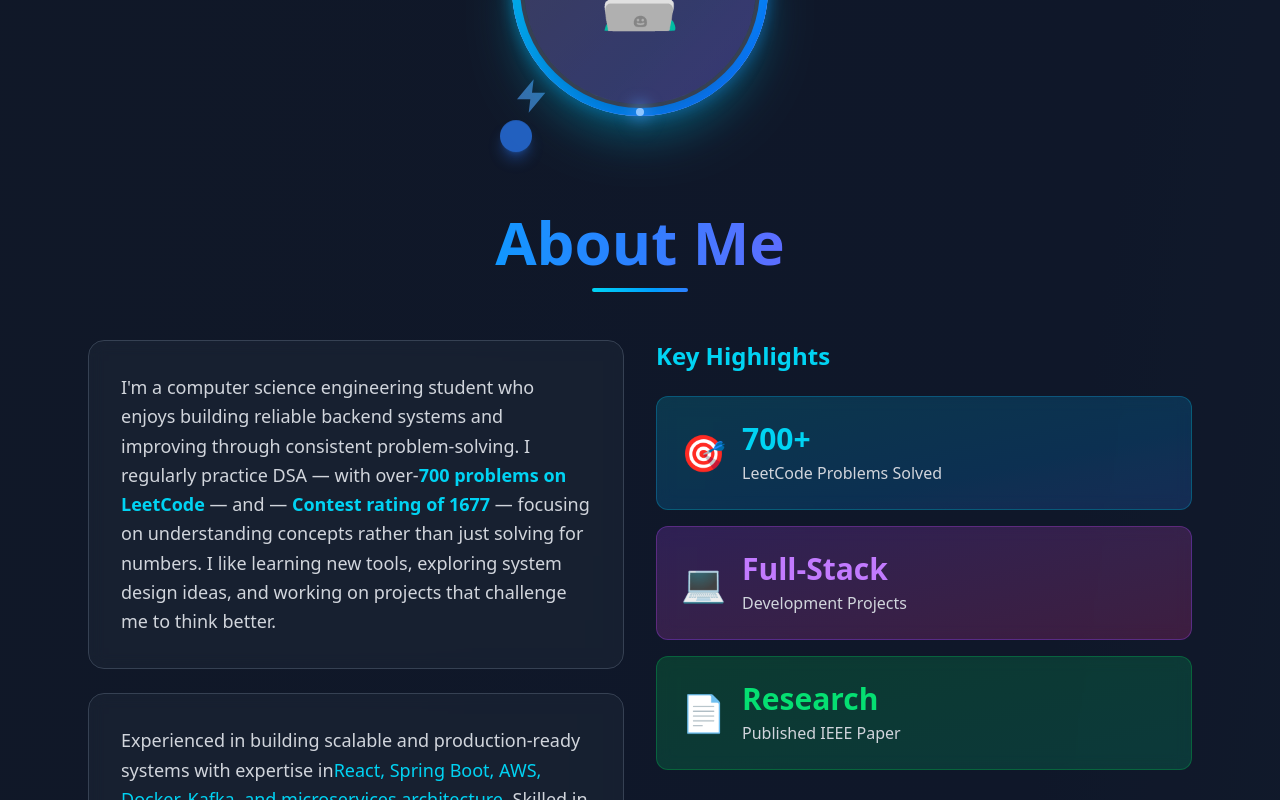
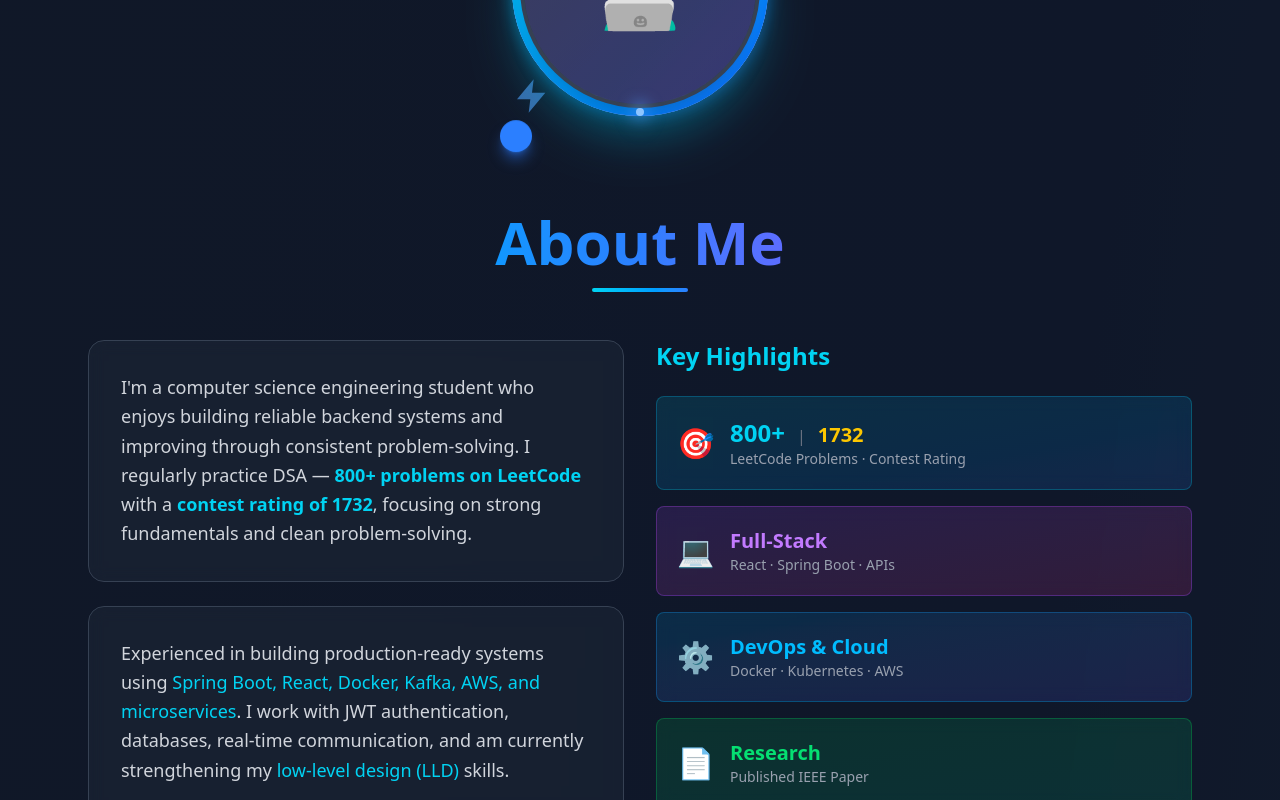
Before and after one commit to Sharan-0-dot/Portfolio, a React (Vite) app: page / in a window 1280 px wide. Shown: the part 1020-1820 px from the top of the page. Built offline with nearby package versions, Linux system fonts and the light colour scheme.

Commit message:
updated project link urls and resume

```diff
--- a/src/Components/About.jsx
+++ b/src/Components/About.jsx
@@ -13,19 +13,22 @@ function About() {
     { name: "REST API", icon: "🔗", category: "Backend" },
     { name: "Git", icon: "📦", category: "Tools" },
     { name: "Docker", icon: "🐳", category: "DevOps" },
-    { name: "Apache Kafka", icon: "📡", category: "Backend Messaging Framework" }
+    { name: "Kubernetes", icon: "☸️", category: "DevOps" },
+    { name: "AWS", icon: "☁️", category: "Cloud" },
+    { name: "Apache Kafka", icon: "📡", category: "Messaging" }
   ];
 
   return (
     <section id="about" className="py-20 bg-gray-900/50">
       <div className="max-w-6xl mx-auto px-4 sm:px-6">
-        {/* Profile Section */}
+
+        {/* Profile */}
         <div className="text-center mb-16">
           <div className="relative inline-block">
-            <NeonPulseAvatar></NeonPulseAvatar>
-            <div className="absolute -top-2 -right-2 w-6 h-6 bg-cyan-400 rounded-full animate-pulse shadow-lg shadow-cyan-400/50"></div>
-            <div className="absolute -bottom-3 -left-3 w-8 h-8 bg-blue-500 rounded-full opacity-70 animate-bounce shadow-lg shadow-blue-500/50"></div>
-            <div className="absolute top-1/4 -left-8 w-4 h-4 bg-purple-400 rounded-full animate-ping"></div>
+            <NeonPulseAvatar />
+            <div className="absolute -top-2 -right-2 w-6 h-6 bg-cyan-400 rounded-full animate-pulse shadow-lg shadow-cyan-400/50" />
+            <div className="absolute -bottom-3 -left-3 w-8 h-8 bg-blue-500 rounded-full animate-bounce shadow-lg shadow-blue-500/50" />
+            <div className="absolute top-1/4 -left-8 w-4 h-4 bg-purple-400 rounded-full animate-ping" />
           </div>
         </div>
 
@@ -34,83 +37,126 @@ function About() {
           <h2 className="text-5xl sm:text-6xl font-bold mb-4 bg-gradient-to-r from-cyan-400 via-blue-500 to-purple-600 bg-clip-text text-transparent">
             About Me
           </h2>
-          <div className="w-24 h-1 bg-gradient-to-r from-cyan-400 to-blue-500 mx-auto rounded-full"></div>
+          <div className="w-24 h-1 bg-gradient-to-r from-cyan-400 to-blue-500 mx-auto rounded-full" />
         </div>
 
         {/* Content Grid */}
         <div className="grid lg:grid-cols-2 gap-8 mb-16">
+
           {/* About Text */}
           <div className="space-y-6">
             <div className="bg-gray-800/50 backdrop-blur-sm rounded-2xl p-8 border border-gray-700 hover:border-cyan-500/50 transition-all duration-300">
               <p className="text-lg text-gray-300 leading-relaxed">
-                I'm a computer science engineering student who enjoys building reliable backend systems and improving through consistent problem-solving. I regularly practice DSA — with over-
-                <span className="text-cyan-400 font-semibold">700 problems on LeetCode</span> — and — <span className="text-cyan-400 font-semibold">Contest rating of 1677</span> — focusing on understanding concepts rather than just solving for numbers. I like learning new tools, exploring system design ideas, and working on projects that challenge me to think better.
+                I'm a computer science engineering student who enjoys building reliable backend systems and improving through consistent problem-solving. I regularly practice DSA —
+                <span className="text-cyan-400 font-semibold"> 800+ problems on LeetCode</span> with a
+                <span className="text-cyan-400 font-semibold"> contest rating of 1732</span>, focusing on strong fundamentals and clean problem-solving.
               </p>
             </div>
 
             <div className="bg-gray-800/50 backdrop-blur-sm rounded-2xl p-8 border border-gray-700 hover:border-cyan-500/50 transition-all duration-300">
               <p className="text-lg text-gray-300 leading-relaxed">
-                Experienced in building scalable and production-ready systems with expertise in
-                <span className="text-cyan-400">React, Spring Boot, AWS, Docker, Kafka, and microservices architecture</span>. Skilled in implementing features like JWT authentication, database operations, and real-time communication via WebSockets. Recently, I’ve been expanding my knowledge in
-                <span className="text-cyan-400">low-level design (LLD)</span> to strengthen my system design fundamentals.
+                Experienced in building production-ready systems using
+                <span className="text-cyan-400"> Spring Boot, React, Docker, Kafka, AWS, and microservices</span>.
+                I work with JWT authentication, databases, real-time communication, and am currently strengthening my
+                <span className="text-cyan-400"> low-level design (LLD)</span> skills.
               </p>
-
             </div>
           </div>
 
           {/* Key Highlights */}
           <div className="space-y-6">
-            <h3 className="text-2xl font-semibold text-cyan-400 mb-6">Key Highlights</h3>
+            <h3 className="text-2xl font-semibold text-cyan-400 mb-6">
+              Key Highlights
+            </h3>
+
             <div className="space-y-4">
-              <div className="bg-gradient-to-br from-cyan-500/20 to-blue-500/20 backdrop-blur-sm rounded-xl p-6 border border-cyan-500/30 hover:border-cyan-400/50 transition-all duration-300">
+              {/* LeetCode */}
+              <div className="bg-gradient-to-br from-cyan-500/15 to-blue-500/15 backdrop-blur-sm rounded-lg p-5 border border-cyan-500/30 hover:border-cyan-400/50 transition-all duration-300">
                 <div className="flex items-center gap-4">
-                  <div className="text-4xl">🎯</div>
+                  <div className="text-3xl">🎯</div>
                   <div>
-                    <div className="text-3xl font-bold text-cyan-400 mb-1">700+</div>
-                    <div className="text-gray-300">LeetCode Problems Solved</div>
+                    <div className="flex items-baseline gap-3">
+                      <div className="text-2xl font-bold text-cyan-400">
+                        800+
+                      </div>
+                      <span className="text-gray-500">|</span>
+                      <div className="text-xl font-semibold text-yellow-400">
+                        1732
+                      </div>
+                    </div>
+                    <div className="text-sm text-gray-400">
+                      LeetCode Problems · Contest Rating
+                    </div>
                   </div>
                 </div>
               </div>
 
-              <div className="bg-gradient-to-br from-purple-500/20 to-pink-500/20 backdrop-blur-sm rounded-xl p-6 border border-purple-500/30 hover:border-purple-400/50 transition-all duration-300">
+              {/* Full Stack */}
+              <div className="bg-gradient-to-br from-purple-500/15 to-pink-500/15 backdrop-blur-sm rounded-lg p-5 border border-purple-500/30 hover:border-purple-400/50 transition-all duration-300">
                 <div className="flex items-center gap-4">
-                  <div className="text-4xl">💻</div>
+                  <div className="text-3xl">💻</div>
                   <div>
-                    <div className="text-3xl font-bold text-purple-400 mb-1">Full-Stack</div>
-                    <div className="text-gray-300">Development Projects</div>
+                    <div className="text-xl font-bold text-purple-400">
+                      Full-Stack
+                    </div>
+                    <div className="text-sm text-gray-400">
+                      React · Spring Boot · APIs
+                    </div>
                   </div>
                 </div>
               </div>
 
-              <div className="bg-gradient-to-br from-green-500/20 to-emerald-500/20 backdrop-blur-sm rounded-xl p-6 border border-green-500/30 hover:border-green-400/50 transition-all duration-300">
+              {/* DevOps */}
+              <div className="bg-gradient-to-br from-sky-500/15 to-indigo-500/15 backdrop-blur-sm rounded-lg p-5 border border-sky-500/30 hover:border-sky-400/50 transition-all duration-300">
                 <div className="flex items-center gap-4">
-                  <div className="text-4xl">📄</div>
+                  <div className="text-3xl">⚙️</div>
                   <div>
-                    <div className="text-3xl font-bold text-green-400 mb-1">Research</div>
-                    <div className="text-gray-300">Published IEEE Paper</div>
+                    <div className="text-xl font-bold text-sky-400">
+                      DevOps & Cloud
+                    </div>
+                    <div className="text-sm text-gray-400">
+                      Docker · Kubernetes · AWS
+                    </div>
                   </div>
                 </div>
               </div>
+
+              {/* Research */}
+              <div className="bg-gradient-to-br from-green-500/15 to-emerald-500/15 backdrop-blur-sm rounded-lg p-5 border border-green-500/30 hover:border-green-400/50 transition-all duration-300">
+                <div className="flex items-center gap-4">
+                  <div className="text-3xl">📄</div>
+                  <div>
+                    <div className="text-xl font-bold text-green-400">
+                      Research
+                    </div>
+                    <div className="text-sm text-gray-400">
+                      Published IEEE Paper
+                    </div>
+                  </div>
+                </div>
+              </div>
+
             </div>
           </div>
         </div>
 
-        {/* Skills Section */}
+        {/* Skills */}
         <div className="mt-16">
           <h3 className="text-3xl font-bold text-center mb-8 bg-gradient-to-r from-cyan-400 to-blue-500 bg-clip-text text-transparent">
             Technical Skills
           </h3>
+
           <div className="grid grid-cols-2 sm:grid-cols-3 lg:grid-cols-4 gap-4">
             {skills.map((skill, index) => (
               <div
                 key={index}
-                className="group bg-gray-800/50 backdrop-blur-sm rounded-xl p-6 border border-gray-700 hover:border-cyan-500/50 transition-all duration-300 transform hover:scale-105 hover:shadow-lg hover:shadow-cyan-500/20"
+                className="group bg-gray-800/50 backdrop-blur-sm rounded-xl p-6 border border-gray-700 hover:border-cyan-500/50 transition-all duration-300 hover:scale-105 hover:shadow-lg hover:shadow-cyan-500/20"
               >
                 <div className="text-center">
-                  <div className="text-4xl mb-3 group-hover:scale-110 transition-transform duration-300">
+                  <div className="text-4xl mb-3 group-hover:scale-110 transition-transform">
                     {skill.icon}
                   </div>
-                  <div className="text-gray-300 font-medium mb-1">{skill.name}</div>
+                  <div className="text-gray-300 font-medium">{skill.name}</div>
                   <div className="text-xs text-gray-500">{skill.category}</div>
                 </div>
               </div>
@@ -121,4 +167,5 @@ function About() {
     </section>
   );
 }
+
 export default About;
--- a/src/Components/Hero.jsx
+++ b/src/Components/Hero.jsx
@@ -22,7 +22,7 @@ function Hero({ scrollToSection }) {
         <p className="text-lg sm:text-xl text-gray-400 mb-12 max-w-2xl mx-auto leading-relaxed">
           Building innovative solutions with Spring Boot, React & Microservices
           <br />
-          <span className="text-cyan-400 font-semibold">700+ LeetCode</span> problems solved 🚀
+          <span className="text-cyan-400 font-semibold">800+ LeetCode</span> problems solved 🚀
         </p>
 
         <div className="flex flex-col sm:flex-row gap-4 justify-center items-center mb-16">
--- a/src/Components/Projects.jsx
+++ b/src/Components/Projects.jsx
@@ -1,14 +1,13 @@
-import { useState } from 'react';
 import { ExternalLink } from 'lucide-react';
 
 function Projects() {
-  const [expandedIndex, setExpandedIndex] = useState(null);
   const projects = [
     {
       title: "Sentinel - Reimbursement Fraud Detection System",
       description: "Sentinel is a software that simulates a real-world corporate reimbursement workflow. It processes reimbursement requests with receipt image uploads, using OCR and AI-based extraction to validate claims against submitted data. The system applies rule-based checks, historical analysis, and perceptual hashing to detect duplicate or manipulated receipts. Each claim is scored and categorized into LOW, MEDIUM, HIGH, or CONFIRMED fraud levels based on policy violations and risk signals.",
       tech: ["Spring Boot", "Microservices", "Gemini AI", "tesseract-OCR", "PostgreSQL", "Perceptual-Hash", "Text-Hash", "docker"],
       image: "https://i.pinimg.com/736x/32/c2/1d/32c21d0dbd486ff16101f7b37df3f6f7.jpg",
+      link: "http://13.235.9.206:3000/",
       github: "https://github.com/Sharan-0-dot/Sentinel",
     },
     {
```
Also changed, not shown: 1 other file (tests, documents, lock files or other folders).
